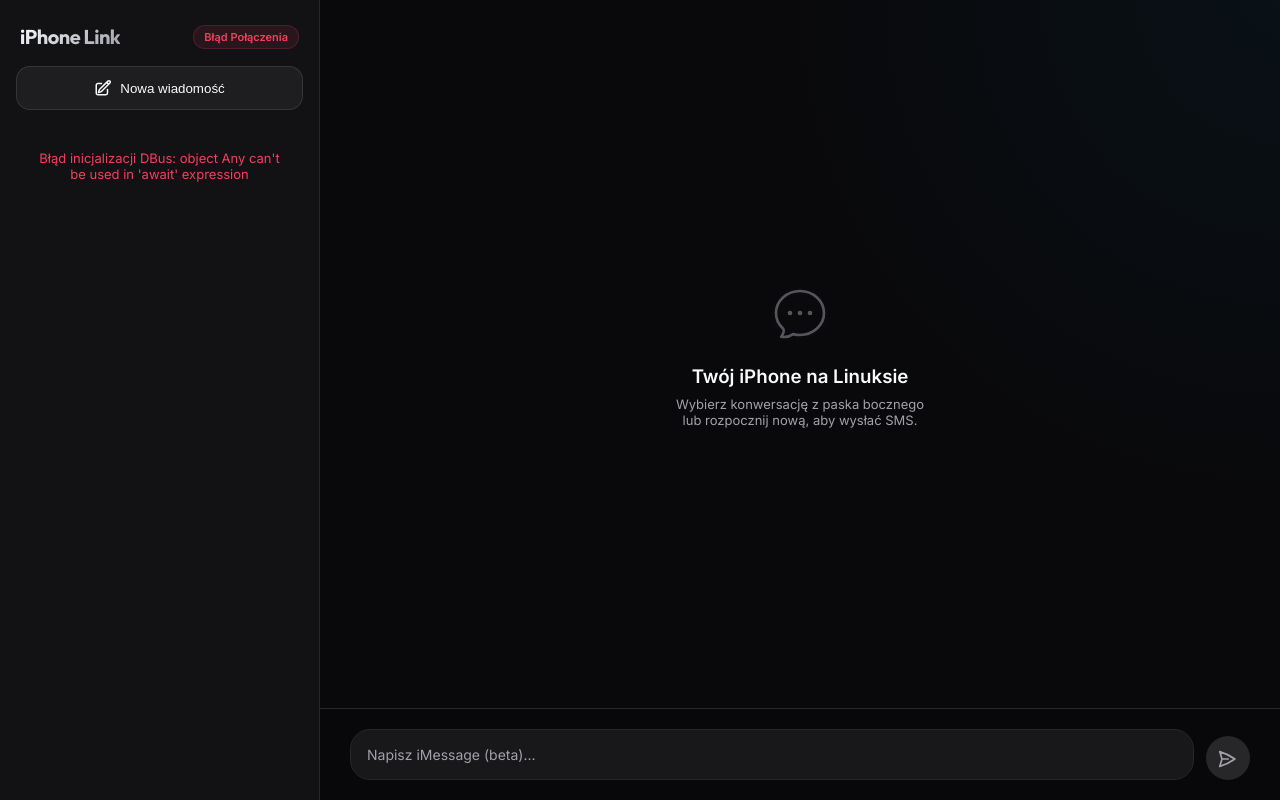
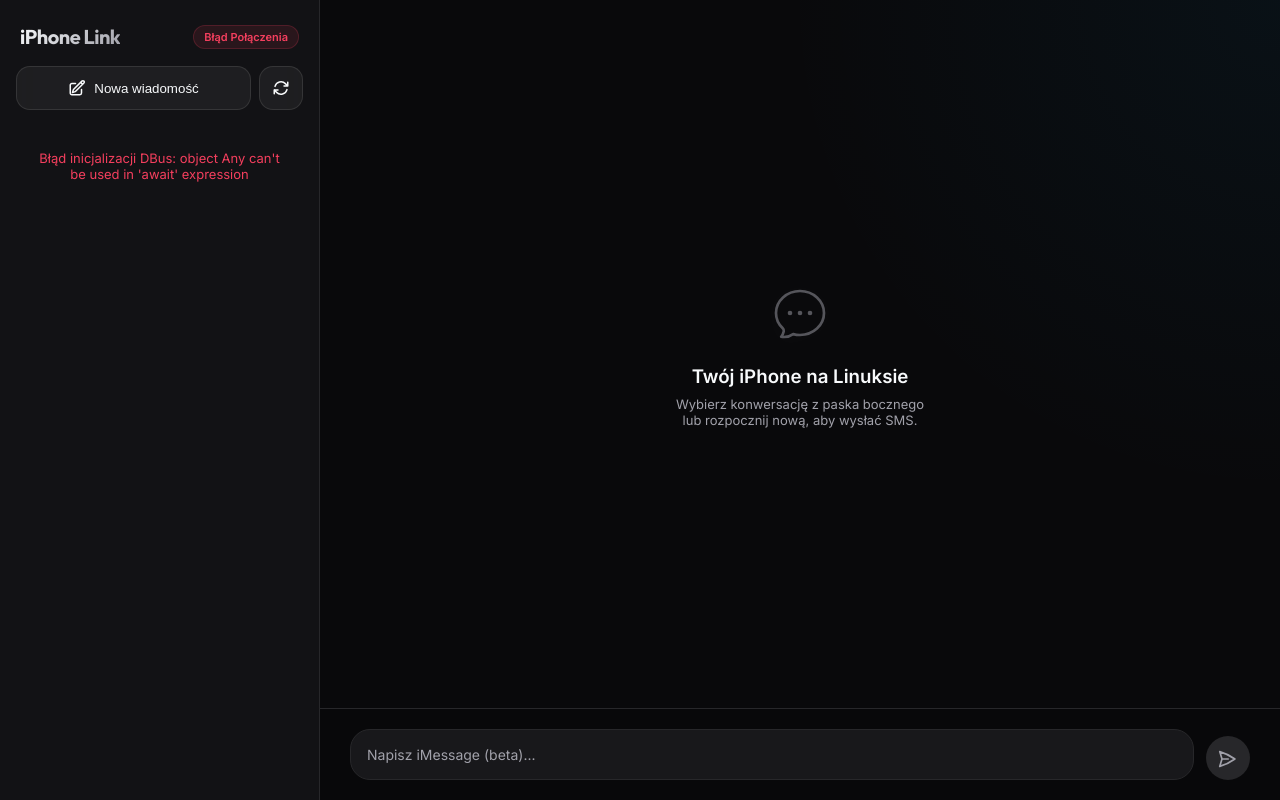
Before and after one commit to Lukasz-Szymanski/linux-iphone-link, a Flask app: page / in a window 1280 px wide. Run offline with Flask 3, Linux system fonts and the light colour scheme.

Commit message:
feat(ui): add manual refresh button to sidebar

```diff
--- a/web_app/templates/index.html
+++ b/web_app/templates/index.html
@@ -18,12 +18,19 @@
             </div>
         </div>
 
-        <button class="new-msg-btn" onclick="startNewMessage()">
-            <svg width="18" height="18" fill="none" stroke="currentColor" stroke-width="2" viewBox="0 0 24 24">
-                <path stroke-linecap="round" stroke-linejoin="round" d="m16.862 4.487 1.687-1.688a1.875 1.875 0 1 1 2.652 2.652L10.582 16.07a4.5 4.5 0 0 1-1.897 1.13L6 18l.8-2.685a4.5 4.5 0 0 1 1.13-1.897l8.932-8.931Zm0 0L19.5 7.125M18 14v4.75A2.25 2.25 0 0 1 15.75 21H5.25A2.25 2.25 0 0 1 3 18.75V8.25A2.25 2.25 0 0 1 5.25 6H10" />
-            </svg>
-            Nowa wiadomość
-        </button>
+        <div style="display: flex; gap: 8px; margin: 0 16px 16px 16px;">
+            <button class="new-msg-btn" style="flex: 1; margin: 0;" onclick="startNewMessage()">
+                <svg width="18" height="18" fill="none" stroke="currentColor" stroke-width="2" viewBox="0 0 24 24">
+                    <path stroke-linecap="round" stroke-linejoin="round" d="m16.862 4.487 1.687-1.688a1.875 1.875 0 1 1 2.652 2.652L10.582 16.07a4.5 4.5 0 0 1-1.897 1.13L6 18l.8-2.685a4.5 4.5 0 0 1 1.13-1.897l8.932-8.931Zm0 0L19.5 7.125M18 14v4.75A2.25 2.25 0 0 1 15.75 21H5.25A2.25 2.25 0 0 1 3 18.75V8.25A2.25 2.25 0 0 1 5.25 6H10" />
+                </svg>
+                Nowa wiadomość
+            </button>
+            <button class="new-msg-btn" style="margin: 0; padding: 12px; aspect-ratio: 1/1; display: flex; justify-content: center; align-items: center;" onclick="fetchMessages()" title="Odśwież skrzynkę">
+                <svg width="18" height="18" fill="none" stroke="currentColor" stroke-width="2" viewBox="0 0 24 24">
+                    <path stroke-linecap="round" stroke-linejoin="round" d="M16.023 9.348h4.992v-.001M2.985 19.644v-4.992m0 0h4.992m-4.993 0 3.181 3.183a8.25 8.25 0 0 0 13.803-3.7M4.031 9.865a8.25 8.25 0 0 1 13.803-3.7l3.181 3.182m0-4.991v4.99" />
+                </svg>
+            </button>
+        </div>
 
         <div class="inbox-list" id="inboxList">
             <div style="padding: 24px; text-align: center; color: var(--text-muted); font-size: 13px;">
```
